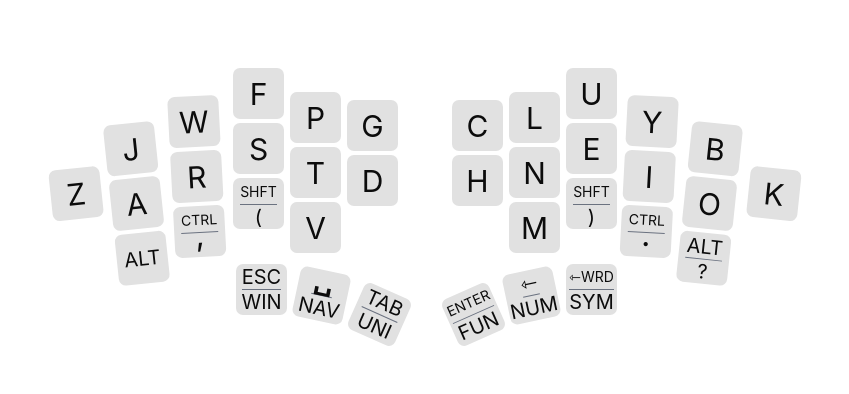
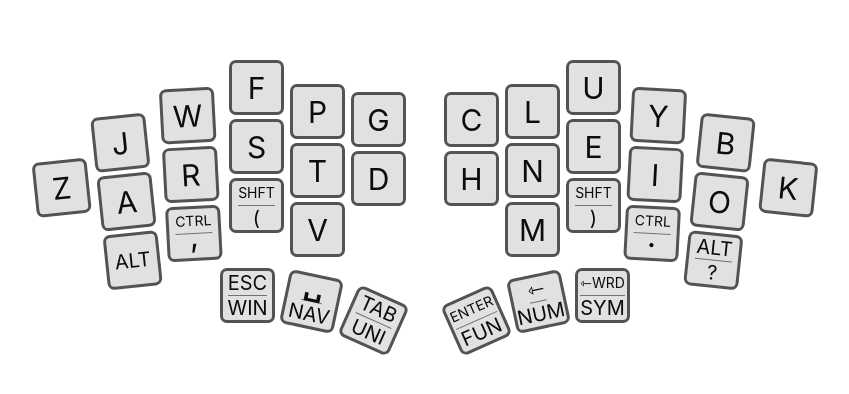
Before and after one commit to SecretPocketCat/layout_overlay, a Vue app: page / in a window 1280 px wide. Shown: the part 184-578 px from the top of the page, without its empty margins (215-1064 px from the left). Built offline with nearby package versions, Linux system fonts and the light colour scheme.

Commit message:
transparency, window params

```diff
--- a/src/boardLayout.ts
+++ b/src/boardLayout.ts
@@ -148,7 +148,7 @@ export const winLayer: BoardLayer = {
 function getShiftedEmojiKey(emoji: string, shiftedEmoji: string): KeyLabel {
   const getEmojiLabel: (e: string) => LabelValue = (e: string) => ({
     label: e,
-    style: { filter: null },
+    style: { filter: null, fontSize: "20px" },
   });
   return [getEmojiLabel(emoji), getEmojiLabel(shiftedEmoji)];
 }
--- a/src/components/LayoutKey.vue
+++ b/src/components/LayoutKey.vue
@@ -21,12 +21,10 @@ const rows = computed(() => {
 });
 
 const keyStyle = computed(() => {
-  const padding = 2;
-  const size = `${KeySize - padding / 2}px`;
+  const size = `${KeySize}px`;
   return {
     width: size,
     height: size,
-    padding: `${padding}px`,
   };
 });
 </script>
@@ -49,5 +47,6 @@ const keyStyle = computed(() => {
   display: grid;
   justify-content: center;
   align-items: center;
+  border: 3px solid rgb(83, 83, 83);
 }
 </style>
--- a/src/components/LayoutLayer.vue
+++ b/src/components/LayoutLayer.vue
@@ -42,12 +42,12 @@ const columns: LayerColumn[] = [
   },
   {
     keys: props.layer.left.indexOuter as any,
-    styleClass: "mt-8 mr-6",
+    styleClass: "mt-8 mr-4",
   },
   // right
   {
     keys: props.layer.right.indexOuter as any,
-    styleClass: "mt-8 ml-6",
+    styleClass: "mt-8 ml-4",
   },
   {
     keys: props.layer.right.index as any,
@@ -88,7 +88,7 @@ const thumbs: LayerThumb[] = [
   // right
   {
     key: props.layer.right.thumb[0],
-    styleClass: "ml-[40px] mt-[27px] mr-[4px] rotate-[-24deg]",
+    styleClass: "ml-[45px] mt-[27px] mr-[4px] rotate-[-24deg]",
   },
   {
     key: props.layer.right.thumb[1],
--- a/src/constants.ts
+++ b/src/constants.ts
@@ -1 +1 @@
-export const KeySize = 52;
+export const KeySize = 55;
--- a/src/style.css
+++ b/src/style.css
@@ -6,7 +6,7 @@
 
   color-scheme: light dark;
   color: rgba(255, 255, 255, 0.87);
-  background-color: #242424;
+  background-color: transparent;
 
   font-synthesis: none;
   text-rendering: optimizeLegibility;
@@ -61,16 +61,13 @@ button:focus-visible {
 }
 
 #app {
-  max-width: 1280px;
   margin: 0 auto;
-  padding: 2rem;
   text-align: center;
 }
 
 @media (prefers-color-scheme: light) {
   :root {
     color: #213547;
-    background-color: #ffffff;
   }
   a:hover {
     color: #747bff;
```
Also changed, not shown: src-tauri/tauri.conf.json (+11 -3 lines).
